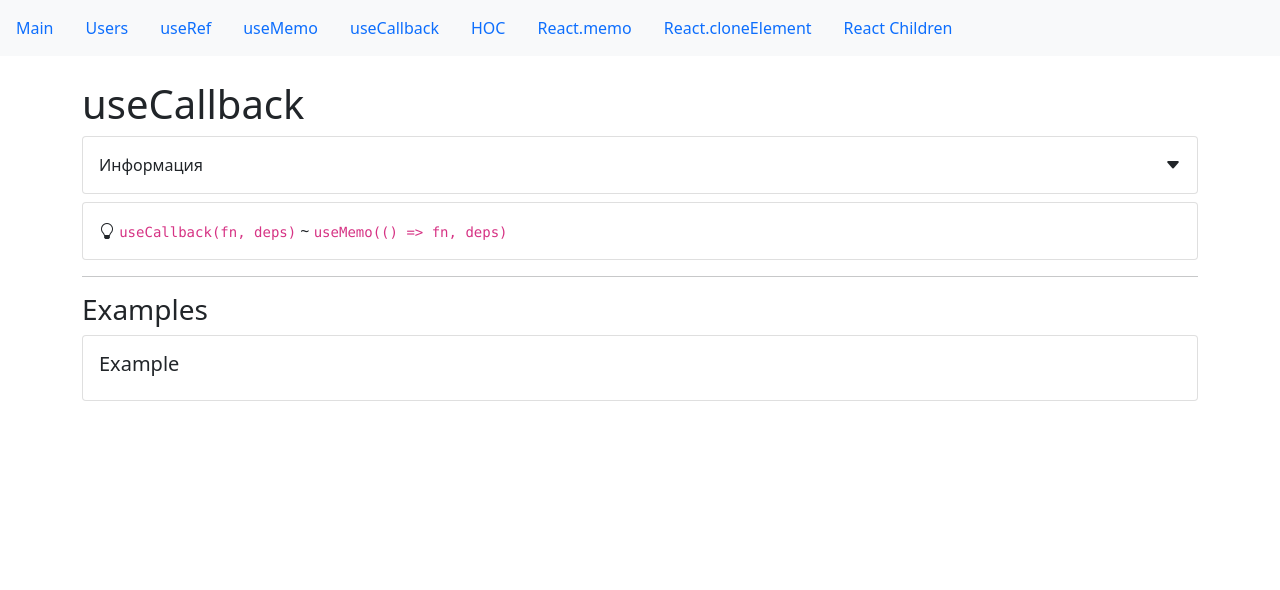
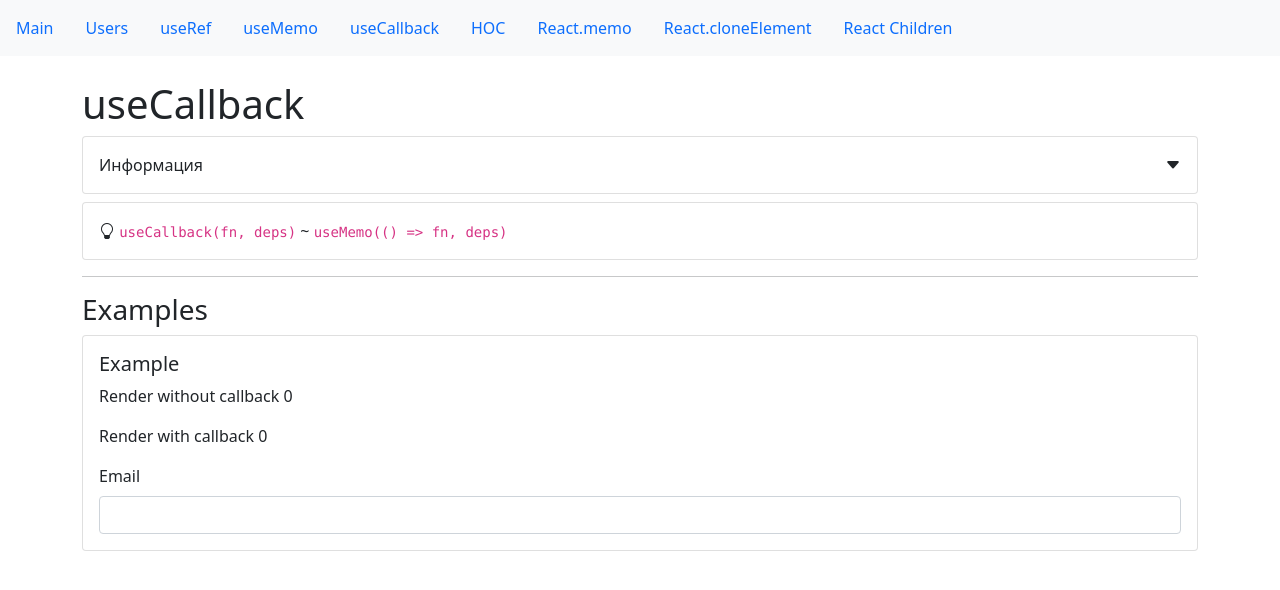
Before and after one commit to ValeryiaSharova/JJFD, a React (Create React App) app: page /useCallback in a window 1280 px wide. Shown: the top 590 px of the page. Built offline with nearby package versions, Linux system fonts and the light colour scheme.

Commit message:
useCallback added.

```diff
--- a/src/app/components/examples/useCallback/useCallBackExample.jsx
+++ b/src/app/components/examples/useCallback/useCallBackExample.jsx
@@ -1,11 +1,50 @@
-import React from "react";
+import React, { useCallback, useEffect, useRef, useState } from "react";
 import CardWrapper from "../../common/Card";
 import SmallTitle from "../../common/typografy/smallTitle";
 
 const UseCallBackExample = () => {
+    const [data, setData] = useState({});
+    const withOutCallBack = useRef(0);
+    const withCallBack = useRef(0);
+    const handleChange = ({ target }) => {
+        setData((prevState) => ({ ...prevState, [target.name]: target.value }));
+    };
+    // without
+    const validateWithOutCallBack = (data) => {
+        console.log(data);
+    };
+    useEffect(() => {
+        withOutCallBack.current++;
+    }, [validateWithOutCallBack]);
+
+    // with
+    const validateWithCallBack = useCallback((data) => {
+        console.log(data);
+    }, []);
+    useEffect(() => {
+        withCallBack.current++;
+    }, [validateWithCallBack]);
+
+    useEffect(() => {
+        validateWithOutCallBack(data);
+        validateWithCallBack(data);
+    }, [data]);
     return (
         <CardWrapper>
             <SmallTitle>Example</SmallTitle>
+            <p>Render without callback {withOutCallBack.current}</p>
+            <p>Render with callback {withCallBack.current}</p>
+            <label htmlFor="email" className="form-label">
+                Email
+            </label>
+            <input
+                type="email"
+                className="form-control"
+                id="email"
+                value={data.email || ""}
+                name="email"
+                onChange={handleChange}
+            />
         </CardWrapper>
     );
 };
```
